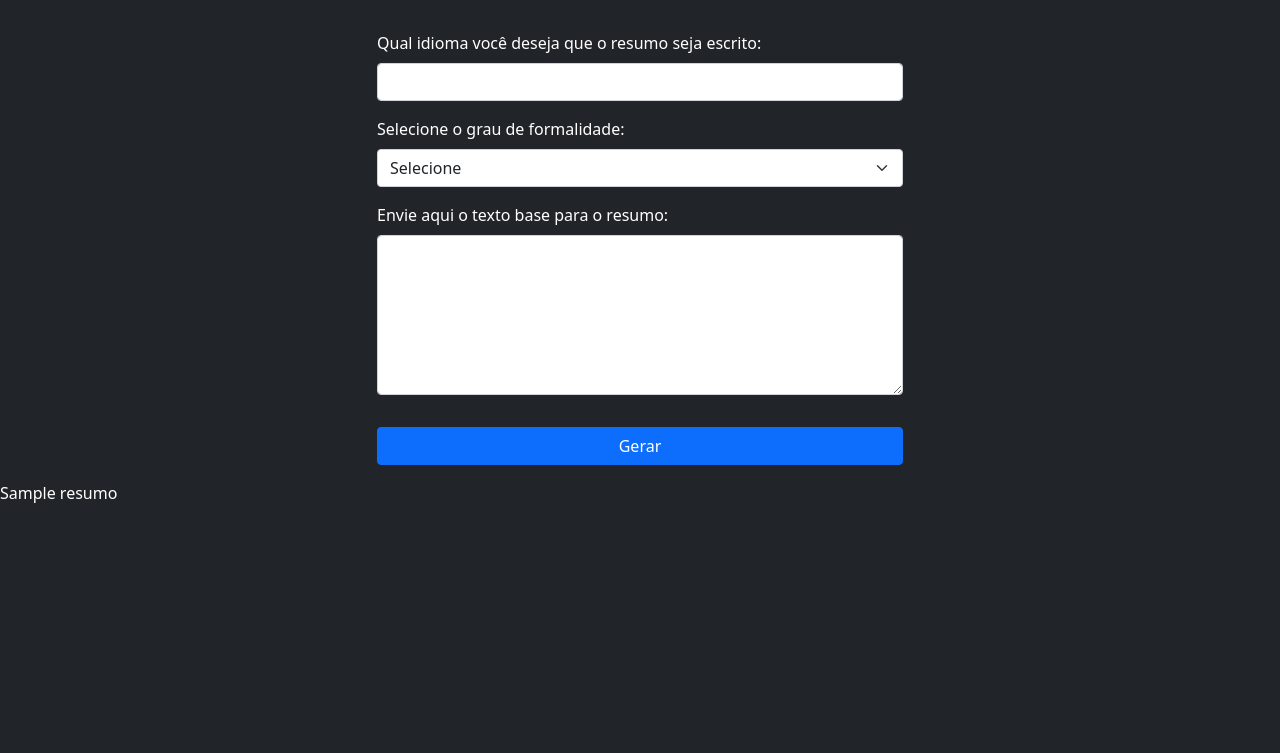
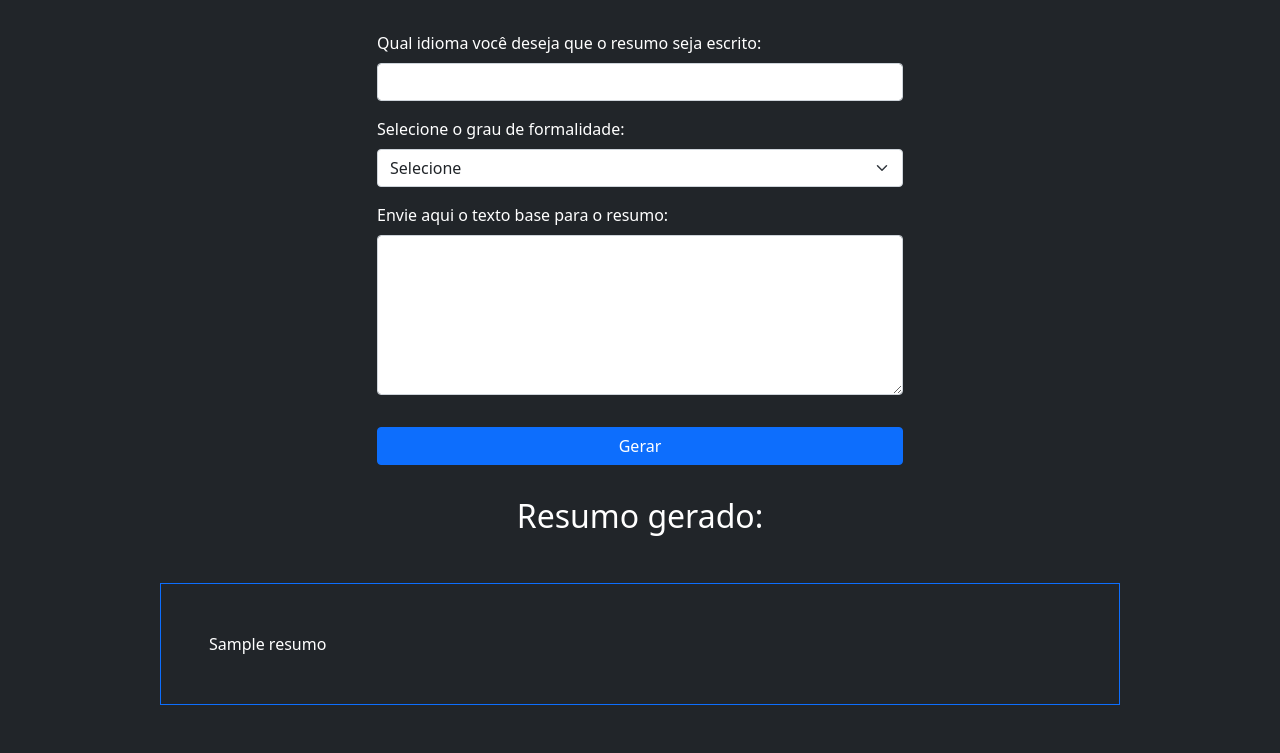
Before and after one commit to BrunoSaintClair/GeradorDeResumos, a Flask app: template templates/index.html in a window 1280 px wide. Shown: the part 73-826 px from the top of the page. Before the commit the page ends 576 px from the top, so only its background shows below. Run offline with Flask 3, Linux system fonts and the light colour scheme; the template is opened without the code that fills it: most values are stand-ins (such as "Sample title", 1, 10 or a date in 2020).

Commit message:
feat: Formatação da exibição dos resumos

```diff
--- a/templates/index.html
+++ b/templates/index.html
@@ -37,10 +37,14 @@
 
     </div>
 
-    <div class="resumo">
+    <div>
         {% if resumo %}
-        {{ resumo | safe }}
-        {% endif %}
+        <p class="mt-3 mb-5 fw-normal text-center h2">Resumo gerado: </p>
+
+        <div class="w-75 mx-auto mb-5 border border-primary p-5">
+            {{ resumo | safe }}
+            {% endif %}
+        </div>
     </div>
 </body>
 </html>
```
